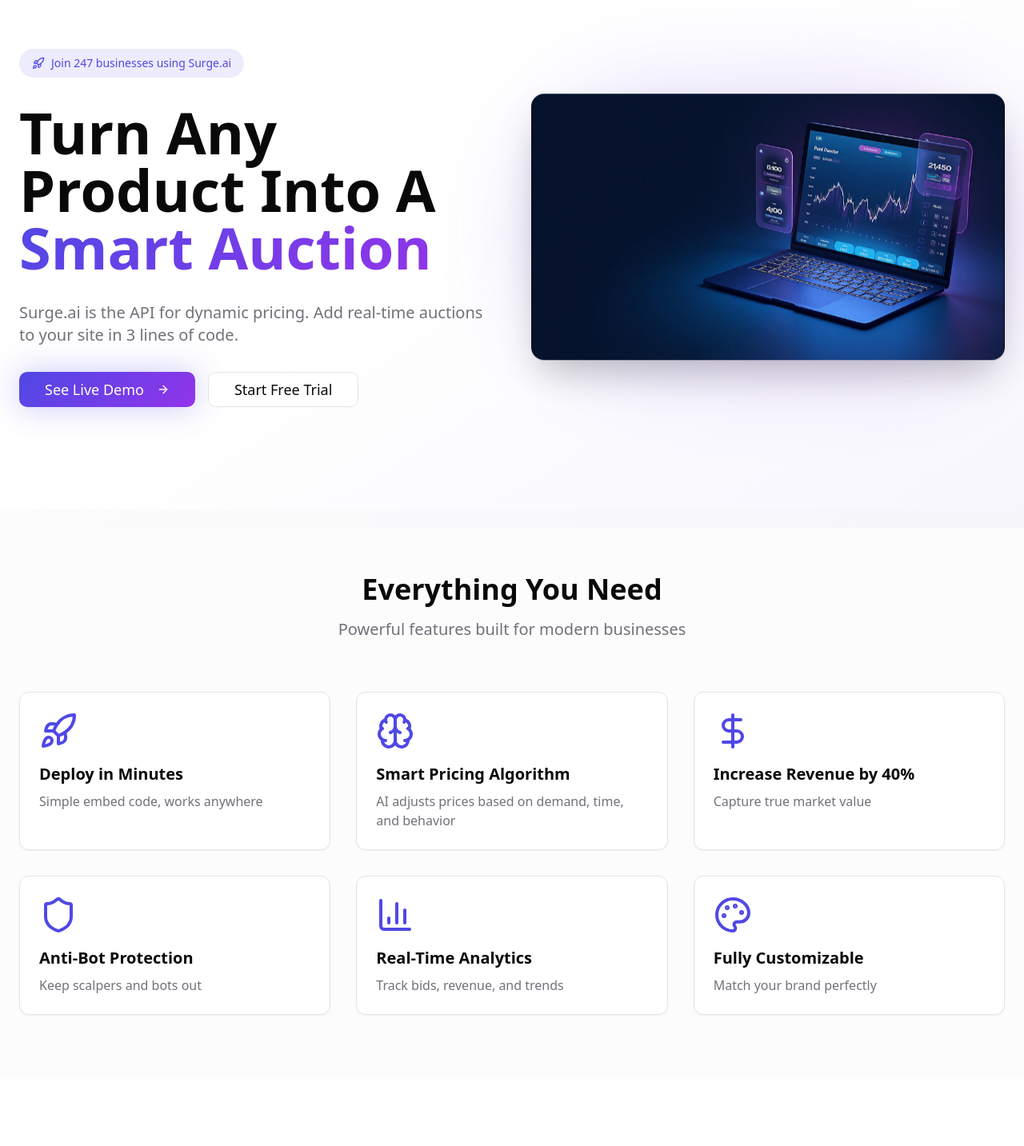
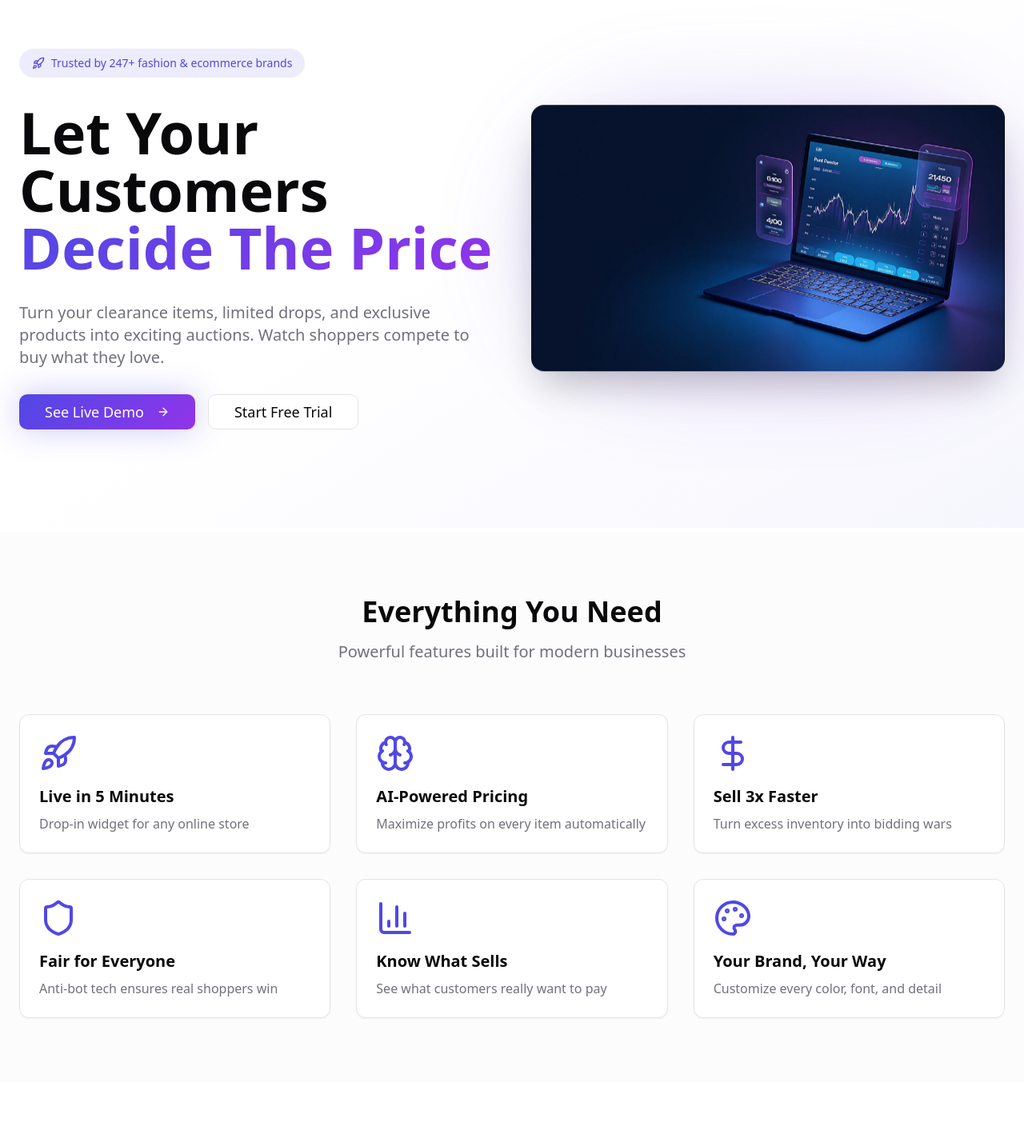
Before and after one commit to Goruarty/surge-auction-forge, a React (Vite) app: page / in a window 1280 px wide. Shown: the part 140-1573 px from the top of the page at 80% size. Built offline with nearby package versions, Linux system fonts and the light colour scheme; the HTML template or start-up script is replaced by a standard one.

Commit message:
Refactor: Improve landing page consumer-friendliness

```diff
--- a/src/pages/Landing.tsx
+++ b/src/pages/Landing.tsx
@@ -9,56 +9,56 @@ import productCoaching from "@/assets/product-coaching.png";
 const features = [
   {
     icon: Rocket,
-    title: "Deploy in Minutes",
-    description: "Simple embed code, works anywhere",
+    title: "Live in 5 Minutes",
+    description: "Drop-in widget for any online store",
   },
   {
     icon: Brain,
-    title: "Smart Pricing Algorithm",
-    description: "AI adjusts prices based on demand, time, and behavior",
+    title: "AI-Powered Pricing",
+    description: "Maximize profits on every item automatically",
   },
   {
     icon: DollarSign,
-    title: "Increase Revenue by 40%",
-    description: "Capture true market value",
+    title: "Sell 3x Faster",
+    description: "Turn excess inventory into bidding wars",
   },
   {
     icon: Shield,
-    title: "Anti-Bot Protection",
-    description: "Keep scalpers and bots out",
+    title: "Fair for Everyone",
+    description: "Anti-bot tech ensures real shoppers win",
   },
   {
     icon: BarChart3,
-    title: "Real-Time Analytics",
-    description: "Track bids, revenue, and trends",
+    title: "Know What Sells",
+    description: "See what customers really want to pay",
   },
   {
     icon: Palette,
-    title: "Fully Customizable",
-    description: "Match your brand perfectly",
+    title: "Your Brand, Your Way",
+    description: "Customize every color, font, and detail",
   },
 ];
 
 const pricingPlans = [
   {
-    name: "Free",
+    name: "Starter",
     price: "$0",
-    description: "Perfect for getting started",
-    features: ["First 100 auctions free", "Basic analytics", "Email support", "Standard widgets"],
+    description: "Try it risk-free",
+    features: ["First 50 auctions free", "Up to $5,000 in sales", "Basic analytics", "Email support", "Standard widgets"],
   },
   {
-    name: "Growth",
-    price: "$99",
+    name: "Business",
+    price: "$49",
     period: "/mo",
-    description: "For growing businesses",
-    features: ["Unlimited auctions", "2% transaction fee", "Advanced analytics", "Priority support", "Custom branding", "API access"],
+    description: "Perfect for online stores",
+    features: ["Unlimited auctions", "1.5% transaction fee", "Advanced analytics", "Priority support", "Custom branding", "Shopify & WooCommerce integrations"],
     popular: true,
   },
   {
     name: "Enterprise",
     price: "Custom",
-    description: "For large-scale operations",
-    features: ["Volume pricing", "White-label solution", "Dedicated support", "SLA guarantee", "Custom integrations", "Advanced security"],
+    description: "For major retailers",
+    features: ["Volume pricing (0.5% fee)", "White-label solution", "Dedicated account manager", "SLA guarantee", "Custom integrations", "Advanced fraud protection"],
   },
 ];
 
@@ -67,22 +67,22 @@ export default function Landing() {
 
   const demoAuction = {
     id: "demo-1",
-    title: "1-on-1 Strategy Session with Sarah Chen",
-    description: "Limited availability",
+    title: "Limited Edition Denim Jacket - Size M",
+    description: "Only 3 left in stock",
     image: productCoaching,
-    startingBid: 150,
-    currentBid: 287,
-    timeRemaining: 15780, // 4h 23m
+    startingBid: 45,
+    currentBid: 89,
+    timeRemaining: 3420, // 57m
     bids: [
-      { bidder: "Alex M.", amount: 287, timestamp: new Date(Date.now() - 120000) },
-      { bidder: "Jordan K.", amount: 275, timestamp: new Date(Date.now() - 300000) },
-      { bidder: "Sam T.", amount: 260, timestamp: new Date(Date.now() - 600000) },
-      { bidder: "Taylor R.", amount: 245, timestamp: new Date(Date.now() - 900000) },
-      { bidder: "Casey L.", amount: 230, timestamp: new Date(Date.now() - 1200000) },
+      { bidder: "Emma S.", amount: 89, timestamp: new Date(Date.now() - 120000) },
+      { bidder: "Liam R.", amount: 85, timestamp: new Date(Date.now() - 300000) },
+      { bidder: "Olivia K.", amount: 78, timestamp: new Date(Date.now() - 600000) },
+      { bidder: "Noah P.", amount: 72, timestamp: new Date(Date.now() - 900000) },
+      { bidder: "Ava M.", amount: 65, timestamp: new Date(Date.now() - 1200000) },
     ],
-    viewers: 47,
-    aiSuggestedPrice: 315,
-    surgeMultiplier: 1.4,
+    viewers: 124,
+    aiSuggestedPrice: 95,
+    surgeMultiplier: 1.8,
   };
 
   return (
@@ -114,16 +114,16 @@ export default function Landing() {
           <div className="space-y-8 animate-fade-in-up">
             <div className="inline-flex items-center gap-2 bg-primary/10 text-primary px-4 py-2 rounded-full text-sm font-medium">
               <Rocket className="w-4 h-4" />
-              Join 247 businesses using Surge.ai
+              Trusted by 247+ fashion & ecommerce brands
             </div>
             <h1 className="text-5xl lg:text-7xl font-bold leading-tight">
-              Turn Any Product Into A{" "}
+              Let Your Customers{" "}
               <span className="bg-gradient-primary bg-clip-text text-transparent">
-                Smart Auction
+                Decide The Price
               </span>
             </h1>
             <p className="text-xl text-muted-foreground">
-              Surge.ai is the API for dynamic pricing. Add real-time auctions to your site in 3 lines of code.
+              Turn your clearance items, limited drops, and exclusive products into exciting auctions. Watch shoppers compete to buy what they love.
             </p>
             <div className="flex flex-col sm:flex-row gap-4">
               <Button
@@ -178,8 +178,8 @@ export default function Landing() {
       <section id="how-it-works" className="py-20">
         <div className="container mx-auto px-6">
           <div className="text-center mb-16">
-            <h2 className="text-4xl font-bold mb-4">How It Works</h2>
-            <p className="text-xl text-muted-foreground">Get started in three simple steps</p>
+            <h2 className="text-4xl font-bold mb-4">From Shopify to Bidding Wars in Minutes</h2>
+            <p className="text-xl text-muted-foreground">Works with any ecommerce platform</p>
           </div>
           <div className="grid md:grid-cols-3 gap-8">
             <Card className="p-8 text-center">
@@ -216,8 +216,8 @@ export default function Landing() {
       <section className="py-20 bg-gradient-secondary">
         <div className="container mx-auto px-6">
           <div className="text-center mb-12">
-            <h2 className="text-4xl font-bold mb-4">See It In Action</h2>
-            <p className="text-xl text-muted-foreground">This is a real, working auction widget</p>
+            <h2 className="text-4xl font-bold mb-4">Real Shoppers. Real Bids. Real Revenue.</h2>
+            <p className="text-xl text-muted-foreground">Watch a live auction happening right now</p>
           </div>
           <div className="flex justify-center">
             <AuctionWidget auctionData={demoAuction} />
@@ -229,8 +229,8 @@ export default function Landing() {
       <section id="pricing" className="py-20">
         <div className="container mx-auto px-6">
           <div className="text-center mb-16">
-            <h2 className="text-4xl font-bold mb-4">Simple, Transparent Pricing</h2>
-            <p className="text-xl text-muted-foreground">Choose the plan that fits your needs</p>
+            <h2 className="text-4xl font-bold mb-4">Start Free. Scale Forever.</h2>
+            <p className="text-xl text-muted-foreground">Only pay when you make money</p>
           </div>
           <div className="grid md:grid-cols-3 gap-8 max-w-6xl mx-auto">
             {pricingPlans.map((plan, idx) => (
@@ -310,7 +310,8 @@ export default function Landing() {
             </div>
           </div>
           <div className="border-t pt-8 text-center text-sm text-muted-foreground">
-            © 2025 Surge.ai. All rights reserved.
+            <p className="mb-2">© 2025 Surge.ai. All rights reserved.</p>
+            <p className="text-xs">Democratizing dynamic pricing for every business, from boutiques to global brands.</p>
           </div>
         </div>
       </footer>
```
